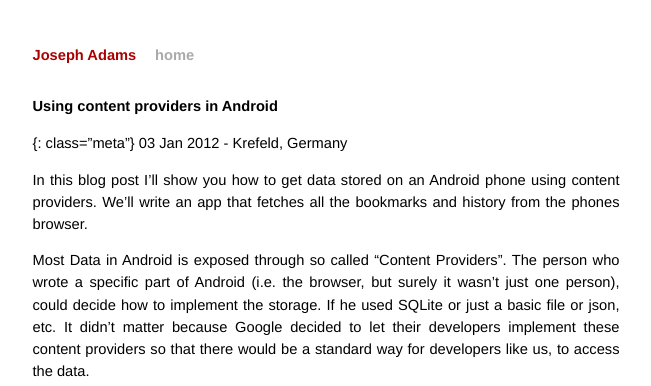
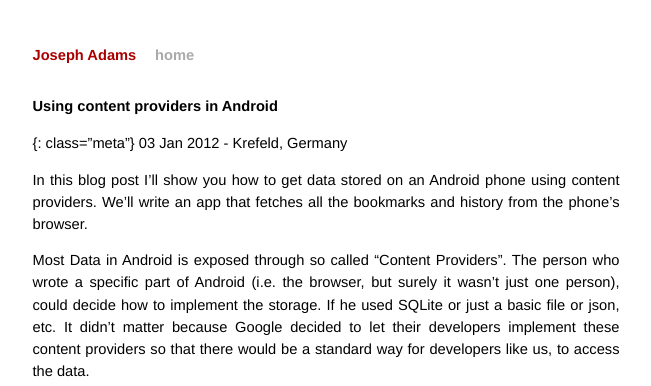
Before and after one commit to jcla1/jcla1.github.com, a Jekyll site: the page built from _posts/2012-01-03-using-content-providers-in-android.markdown, in a window 1280 px wide. Shown: the top 386 px of the page, without its empty margins (314-965 px from the left). Built offline with Jekyll 4.4.1, drawn with Linux system fonts in a browser that asks for light colours; some of the changed text lies outside the part shown.

Commit message:
Corrected some typos

```diff
--- a/_posts/2012-01-03-using-content-providers-in-android.markdown
+++ b/_posts/2012-01-03-using-content-providers-in-android.markdown
@@ -8,7 +8,7 @@ title: Using content providers in Android
 {: class="meta"} 03 Jan 2012 - Krefeld, Germany
 
 In this blog post I'll show you how to get data stored on an Android phone using content providers.
-We'll write an app that fetches all the bookmarks and history from the phones browser.
+We'll write an app that fetches all the bookmarks and history from the phone's browser.
 
 Most Data in Android is exposed through so called "Content Providers". The person who wrote a specific part of Android (i.e. the browser, but surely it wasn't just one person), could decide how to implement the storage. If he used SQLite or just a basic file or json, etc. It didn't matter because Google decided to let their developers implement these content providers so that there would be a standard way for developers like us, to access the data.
 
```
Also changed, not shown: other parts of _posts/2012-01-03-using-content-providers-in-android.markdown (+3 -3 lines).
